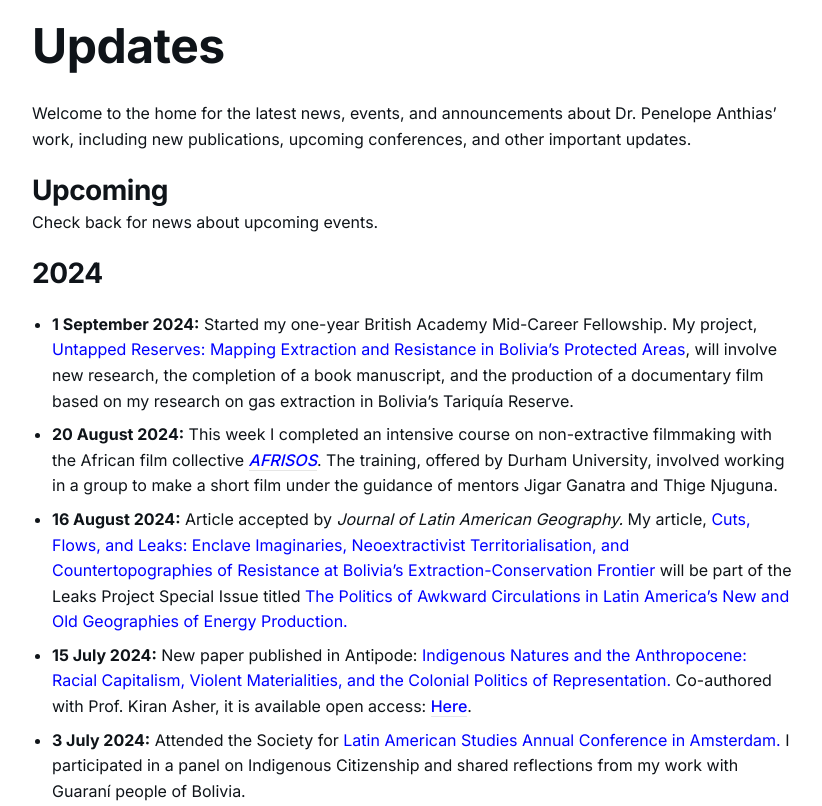
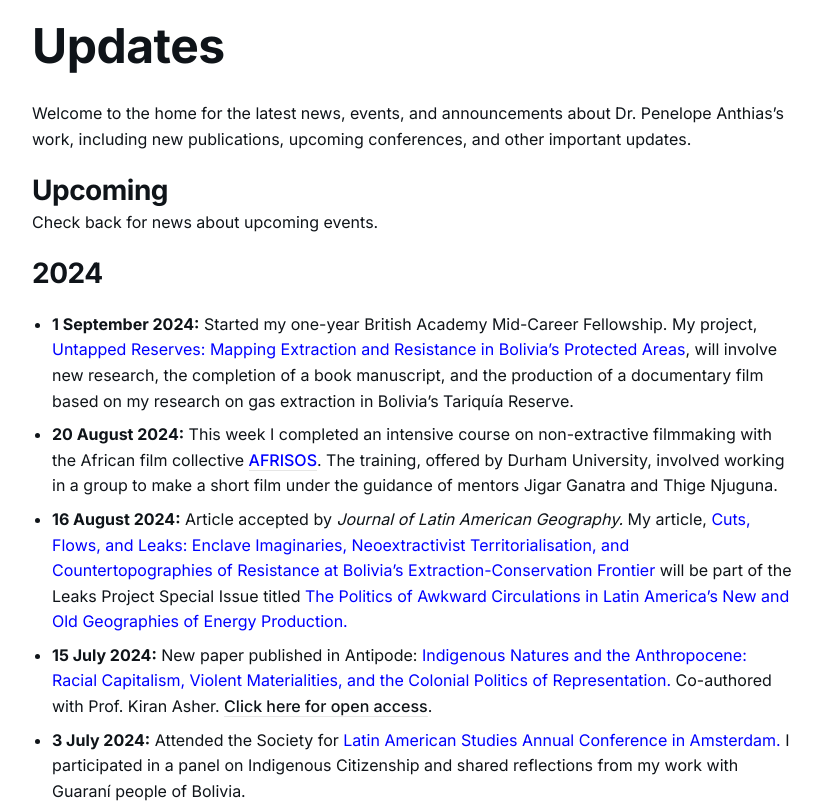
Before and after one commit to RelevantResearch/penelopeanthias, a Jekyll site: the page built from _pages/updates.md, in a window 1280 px wide. Shown: the part 184-990 px from the top of the page, without its empty margins (228-1050 px from the left). Built offline with Jekyll 4.4.1, drawn with Linux system fonts in a browser that asks for light colours.

Commit message:
Update updates.md

```diff
--- a/_pages/updates.md
+++ b/_pages/updates.md
@@ -6,7 +6,7 @@ image:
 page_cover:
 ---
 
-Welcome to the home for the latest news, events, and announcements about Dr. Penelope Anthias' work, including new publications, upcoming conferences, and other important updates.
+Welcome to the home for the latest news, events, and announcements about Dr. Penelope Anthias's work, including new publications, upcoming conferences, and other important updates.
 
 ## Upcoming
 
@@ -16,10 +16,10 @@ Check back for news about upcoming events.
 
 - **1 September 2024:** Started my one-year British Academy Mid-Career Fellowship. My project, <span class="blue">Untapped Reserves: Mapping Extraction and Resistance in Bolivia’s Protected Areas</span>, will involve new research, the completion of a book manuscript, and the production of a documentary film based on my research on gas extraction in Bolivia’s Tariquía Reserve.
 
-- **20 August 2024:** This week I completed an intensive course on non-extractive filmmaking with the African film collective <a href="https://www.afrisos.ngo" target="_blank"><i><span>AFRISOS</span></i></a>. The training, offered by Durham University, involved working in a group to make a short film under the guidance of mentors Jigar Ganatra and Thige Njuguna.
+- **20 August 2024:** This week I completed an intensive course on non-extractive filmmaking with the African film collective <a href="https://www.afrisos.ngo" target="_blank"><span>AFRISOS</span></a>. The training, offered by Durham University, involved working in a group to make a short film under the guidance of mentors Jigar Ganatra and Thige Njuguna.
 
 - **16 August 2024:** Article accepted by <i>Journal of Latin American Geography.</i> My article, <span class="blue">Cuts, Flows, and Leaks: Enclave Imaginaries, Neoextractivist Territorialisation, and Countertopographies of Resistance at Bolivia’s Extraction-Conservation Frontier</span> will be part of the Leaks Project Special Issue titled <span class="blue">The Politics of Awkward Circulations in Latin America’s New and Old Geographies of Energy Production.</span>
 
-- **15 July 2024:** New paper published in Antipode: <span class="blue">Indigenous Natures and the Anthropocene: Racial Capitalism, Violent Materialities, and the Colonial Politics of Representation.</span> Co-authored with Prof. Kiran Asher, it is available open access: <a href="https://onlinelibrary.wiley.com/doi/full/10.1111/anti.13078" target="_blank"><span>Here</span></a>.
+- **15 July 2024:** New paper published in Antipode: <span class="blue">Indigenous Natures and the Anthropocene: Racial Capitalism, Violent Materialities, and the Colonial Politics of Representation.</span> Co-authored with Prof. Kiran Asher. [Click here for open access](https://onlinelibrary.wiley.com/doi/full/10.1111/anti.13078).
 
 - **3 July 2024:** Attended the Society for <span class="blue">Latin American Studies Annual Conference in Amsterdam.</span> I participated in a panel on Indigenous Citizenship and shared reflections from my work with Guaraní people of Bolivia.
```
